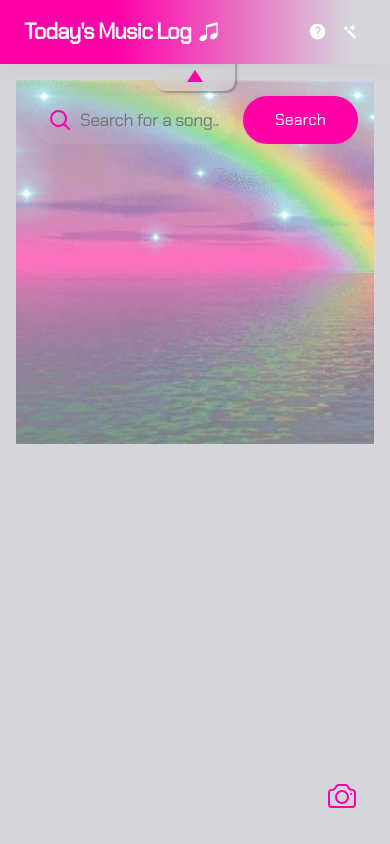
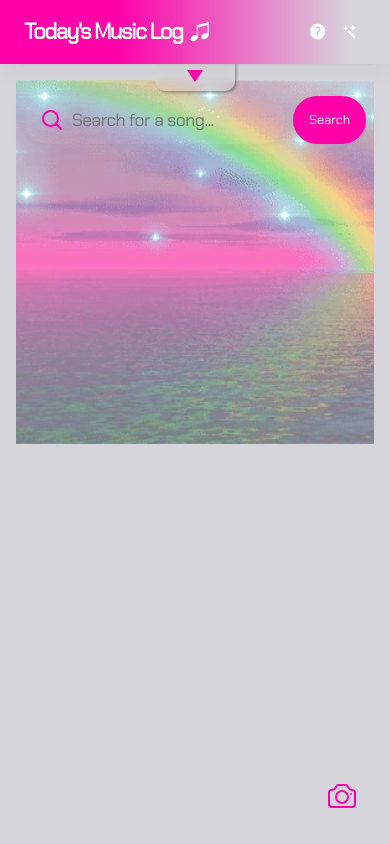
Before and after one commit to Kimbyul88/todays-music-log, a website built with Vite: page index.html in a window 390 px wide. Built offline with nearby package versions, Linux system fonts and the light colour scheme; a web font is replaced by a local one.

Commit message:
오류 fix

```diff
--- a/css/edit.css
+++ b/css/edit.css
@@ -51,6 +51,7 @@
   border-left: 0.5rem solid transparent;
   border-right: 0.5rem solid transparent;
   border-bottom: 0.8rem solid var(--pink);
+  transform: rotate(180deg);
 }
 
 .open-btn:active,
@@ -70,6 +71,9 @@
   justify-content: center;
   align-items: center;
   gap: 1rem;
+  @media (max-width: 430px) {
+    font-size: 1.3rem;
+  }
 }
 
 .edit-track span {
@@ -160,11 +164,11 @@
 }
 
 .p-open {
-  animation: rotate 0.5s ease-in-out forwards;
+  /* animation: rotate 0.5s ease-in-out forwards; */
 }
 
 .p-close {
-  animation: rotateReverse 0.5s ease-in-out forwards;
+  /* animation: rotateReverse 0.5s ease-in-out forwards; */
 }
 
 @keyframes rotateReverse {
--- a/css/search.css
+++ b/css/search.css
@@ -57,7 +57,7 @@ section {
   display: flex;
   gap: 0.5rem;
   @media (max-width: 768px) {
-    padding: 0 2rem;
+    padding: 0 1.5rem;
   }
 }
 
@@ -118,6 +118,10 @@ section {
   color: var(--theme-white);
   transition: background-color 0.3s;
   box-shadow: rgba(0, 0, 0, 0.05) 0px 6px 24px 0px;
+  @media (max-width: 768px) {
+    padding: 0.5rem 1rem;
+    font-size: 0.8rem;
+  }
 }
 
 .search-input__form button:active {
--- a/css/style.css
+++ b/css/style.css
@@ -49,6 +49,7 @@ h1 {
   z-index: 3;
   @media (max-width: 768px) {
     font-size: 1.4rem;
+    letter-spacing: -1.5px;
   }
 }
 
```
Also changed, not shown: 1 other file.
